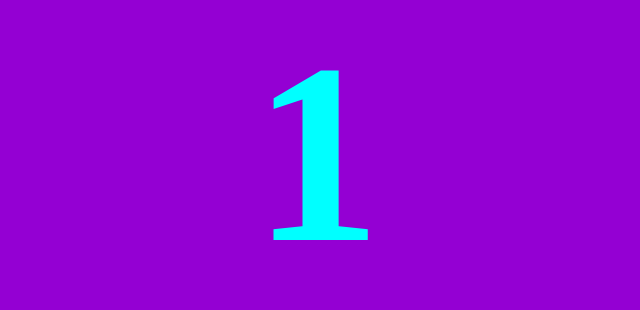
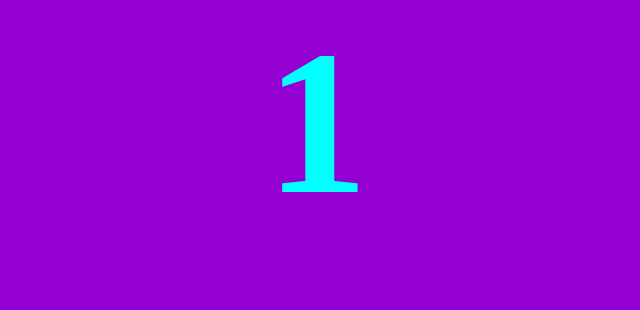
Before and after one commit to Sandesh-Sandy/Preethu, a plain HTML site: page index.html in a window 1280 px wide. Shown: the whole page, without its empty margins (323-963 px from the left). Drawn offline with nearby package versions, Linux system fonts and the light colour scheme.

Commit message:
Update index.html

```diff
--- a/index.html
+++ b/index.html
@@ -16,7 +16,7 @@
         h1 {
             font-family: 'Times New Roman', Times, serif;
             font-weight: 600;
-            font-size: 20vw;
+            font-size: 16vw;
             text-align: center;
         }
     </style>
```
